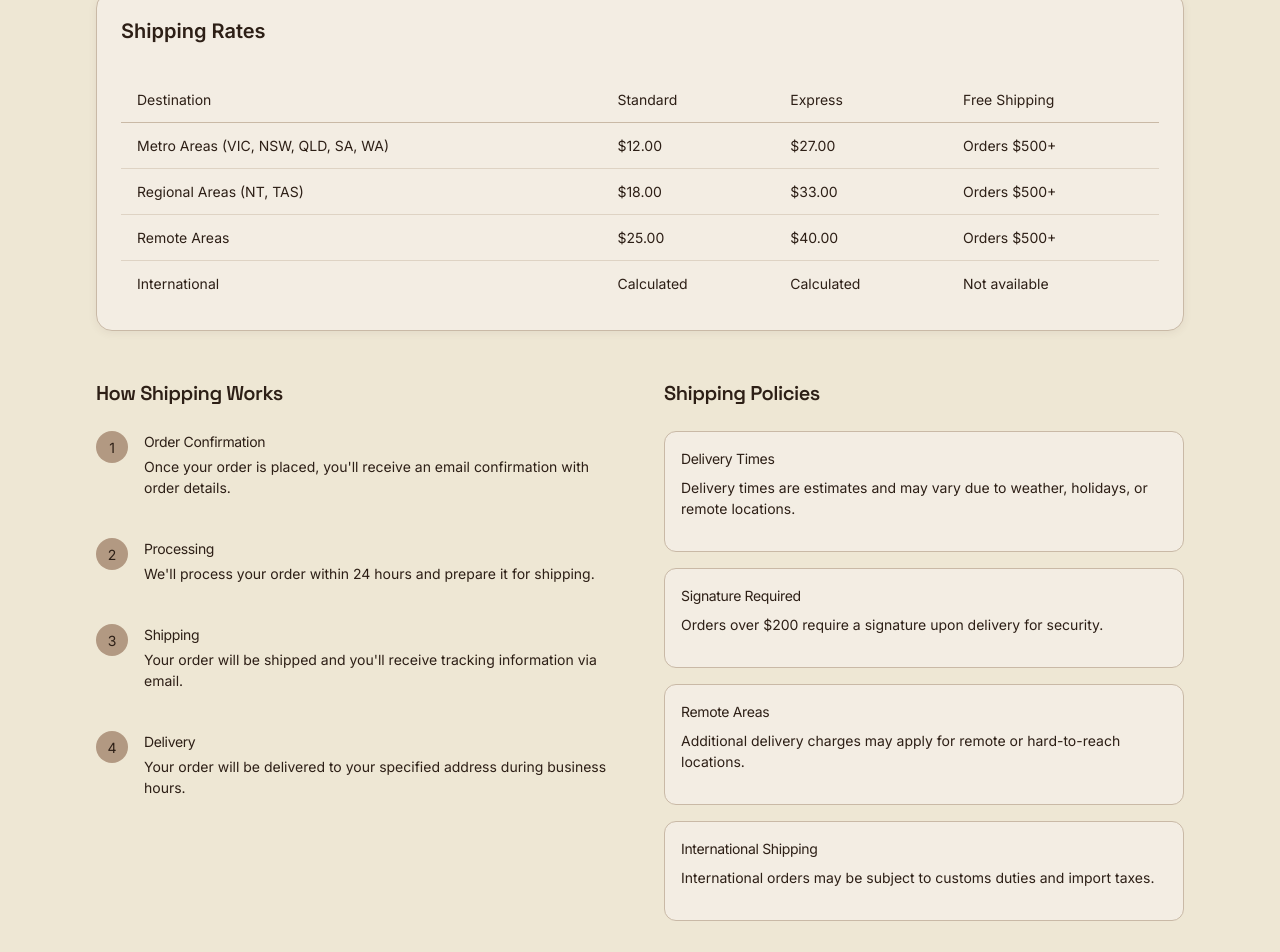
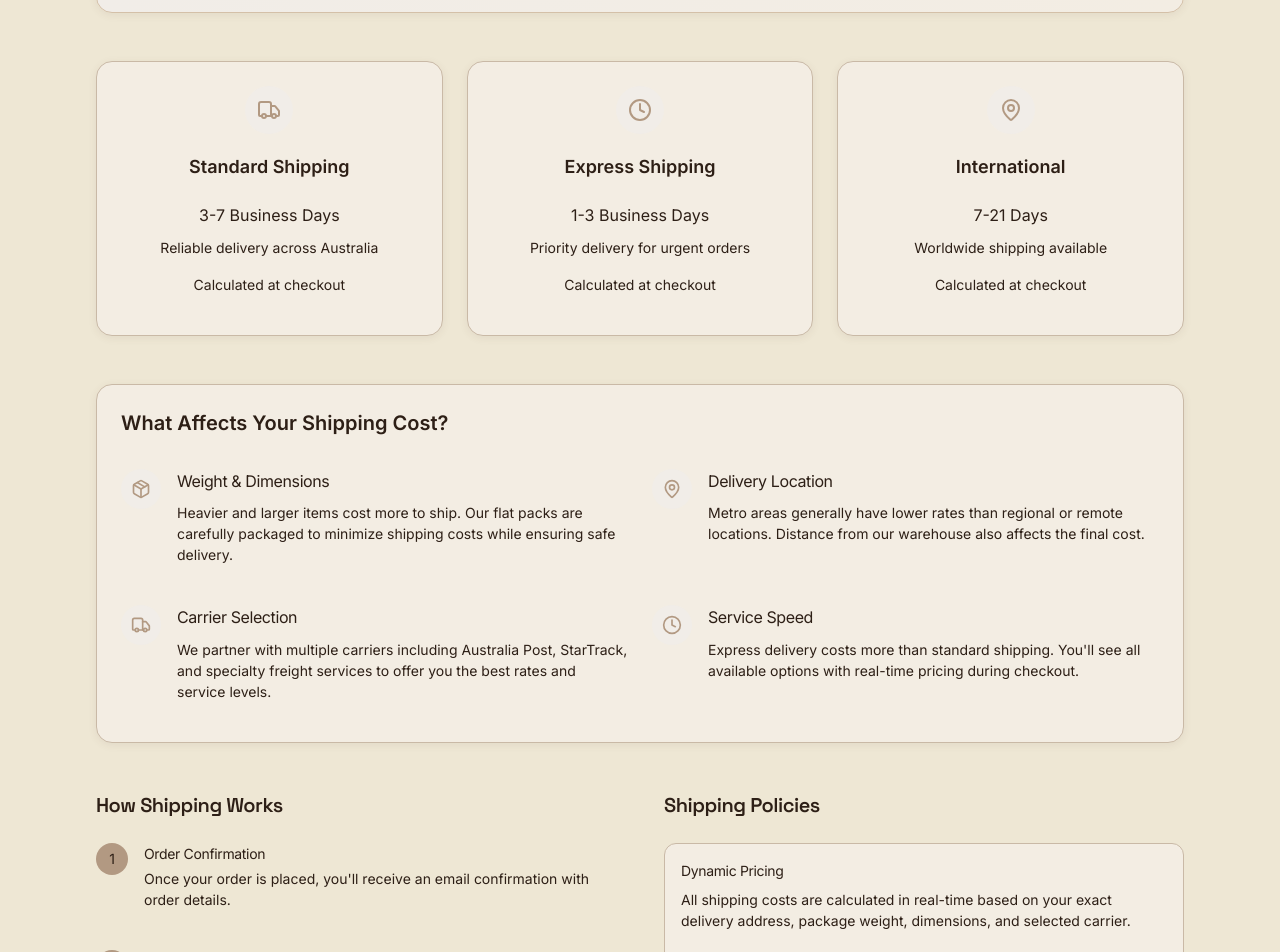
Before and after one commit to jxmstudio/unwind-designs, a Next.js app: page /policies/shipping in a window 1280 px wide. Shown: the part 600-1552 px from the top of the page. Built offline with nearby package versions, Linux system fonts and the light colour scheme.

Commit message:
Updated shipping policy to reflect dynamic BigPost API pricing based on weight, dimensions, and location

```diff
--- a/src/app/policies/shipping/page.tsx
+++ b/src/app/policies/shipping/page.tsx
@@ -34,6 +34,25 @@ export default function ShippingPage() {
             </motion.p>
           </motion.div>
 
+          {/* Shipping Calculator Notice */}
+          <Card className="bg-gradient-to-r from-brown-100 to-cream-300 border-brown-300 mb-12">
+            <CardContent className="p-8 text-center">
+              <div className="flex items-center justify-center mb-4">
+                <div className="w-16 h-16 bg-brown-500 rounded-full flex items-center justify-center">
+                  <Truck className="w-8 h-8 text-white" />
+                </div>
+              </div>
+              <h3 className="text-2xl font-bold text-textPrimary mb-3">
+                Real-Time Shipping Calculation
+              </h3>
+              <p className="text-lg text-textPrimary/80 max-w-3xl mx-auto leading-relaxed">
+                Shipping costs are calculated automatically at checkout based on your delivery address,
+                item weight, dimensions, and chosen carrier. We use <strong>BigPost API</strong> to provide
+                you with the most accurate and competitive shipping rates from trusted Australian carriers.
+              </p>
+            </CardContent>
+          </Card>
+
           {/* Shipping Options */}
           <div className="grid grid-cols-1 md:grid-cols-3 gap-6 mb-12">
             <Card className="bg-cream-300 border-borderNeutral">
@@ -49,7 +68,7 @@ export default function ShippingPage() {
                   Reliable delivery across Australia
                 </p>
                 <p className="text-textPrimary font-medium text-body-small">
-                  Free on orders over $500
+                  Calculated at checkout
                 </p>
               </CardContent>
             </Card>
@@ -62,12 +81,12 @@ export default function ShippingPage() {
                 <CardTitle className="text-lg text-textPrimary">Express Shipping</CardTitle>
               </CardHeader>
               <CardContent className="text-center">
-                <p className="text-body font-bold text-brown-500 mb-2">1-2 Business Days</p>
+                <p className="text-body font-bold text-brown-500 mb-2">1-3 Business Days</p>
                 <p className="text-textSecondary text-body-small mb-4">
                   Priority delivery for urgent orders
                 </p>
                 <p className="text-textPrimary font-medium text-body-small">
-                  Additional $15.00
+                  Calculated at checkout
                 </p>
               </CardContent>
             </Card>
@@ -91,49 +110,64 @@ export default function ShippingPage() {
             </Card>
           </div>
 
-          {/* Shipping Rates Table */}
+          {/* Factors Affecting Shipping Cost */}
           <Card className="bg-cream-300 border-borderNeutral mb-12">
             <CardHeader>
-              <CardTitle className="text-xl text-textPrimary">Shipping Rates</CardTitle>
+              <CardTitle className="text-xl text-textPrimary">What Affects Your Shipping Cost?</CardTitle>
             </CardHeader>
             <CardContent>
-              <div className="overflow-x-auto">
-                <table className="w-full">
-                  <thead>
-                    <tr className="border-b border-borderNeutral">
-                      <th className="text-left py-3 px-4 font-medium text-textPrimary text-body-small">Destination</th>
-                      <th className="text-left py-3 px-4 font-medium text-textPrimary text-body-small">Standard</th>
-                      <th className="text-left py-3 px-4 font-medium text-textPrimary text-body-small">Express</th>
-                      <th className="text-left py-3 px-4 font-medium text-textPrimary text-body-small">Free Shipping</th>
-                    </tr>
-                  </thead>
-                  <tbody>
-                    <tr className="border-b border-borderNeutral/50">
-                      <td className="py-3 px-4 text-textPrimary text-body-small">Metro Areas (VIC, NSW, QLD, SA, WA)</td>
-                      <td className="py-3 px-4 text-textSecondary text-body-small">$12.00</td>
-                      <td className="py-3 px-4 text-textSecondary text-body-small">$27.00</td>
-                      <td className="py-3 px-4 text-green-600 font-medium text-body-small">Orders $500+</td>
-                    </tr>
-                    <tr className="border-b border-borderNeutral/50">
-                      <td className="py-3 px-4 text-textPrimary text-body-small">Regional Areas (NT, TAS)</td>
-                      <td className="py-3 px-4 text-textSecondary text-body-small">$18.00</td>
-                      <td className="py-3 px-4 text-textSecondary text-body-small">$33.00</td>
-                      <td className="py-3 px-4 text-green-600 font-medium text-body-small">Orders $500+</td>
-                    </tr>
-                    <tr className="border-b border-borderNeutral/50">
-                      <td className="py-3 px-4 text-textPrimary text-body-small">Remote Areas</td>
-                      <td className="py-3 px-4 text-textSecondary text-body-small">$25.00</td>
-                      <td className="py-3 px-4 text-textSecondary text-body-small">$40.00</td>
-                      <td className="py-3 px-4 text-green-600 font-medium text-body-small">Orders $500+</td>
-                    </tr>
-                    <tr>
-                      <td className="py-3 px-4 text-textPrimary text-body-small">International</td>
-                      <td className="py-3 px-4 text-textSecondary text-body-small">Calculated</td>
-                      <td className="py-3 px-4 text-textSecondary text-body-small">Calculated</td>
-                      <td className="py-3 px-4 text-textSecondary text-body-small">Not available</td>
-                    </tr>
-                  </tbody>
-                </table>
+              <div className="grid grid-cols-1 md:grid-cols-2 gap-6">
+                <div className="flex items-start gap-4">
+                  <div className="w-10 h-10 bg-brown-100 rounded-full flex items-center justify-center flex-shrink-0">
+                    <Package className="w-5 h-5 text-brown-500" />
+                  </div>
+                  <div>
+                    <h3 className="text-body font-medium text-textPrimary mb-2">Weight & Dimensions</h3>
+                    <p className="text-textSecondary text-body-small">
+                      Heavier and larger items cost more to ship. Our flat packs are carefully packaged
+                      to minimize shipping costs while ensuring safe delivery.
+                    </p>
+                  </div>
+                </div>
+
+                <div className="flex items-start gap-4">
+                  <div className="w-10 h-10 bg-brown-100 rounded-full flex items-center justify-center flex-shrink-0">
+                    <MapPin className="w-5 h-5 text-brown-500" />
+                  </div>
+                  <div>
+                    <h3 className="text-body font-medium text-textPrimary mb-2">Delivery Location</h3>
+                    <p className="text-textSecondary text-body-small">
+                      Metro areas generally have lower rates than regional or remote locations.
+                      Distance from our warehouse also affects the final cost.
+                    </p>
+                  </div>
+                </div>
+
+                <div className="flex items-start gap-4">
+                  <div className="w-10 h-10 bg-brown-100 rounded-full flex items-center justify-center flex-shrink-0">
+                    <Truck className="w-5 h-5 text-brown-500" />
+                  </div>
+                  <div>
+                    <h3 className="text-body font-medium text-textPrimary mb-2">Carrier Selection</h3>
+                    <p className="text-textSecondary text-body-small">
+                      We partner with multiple carriers including Australia Post, StarTrack, and specialty
+                      freight services to offer you the best rates and service levels.
+                    </p>
+                  </div>
+                </div>
+
+                <div className="flex items-start gap-4">
+                  <div className="w-10 h-10 bg-brown-100 rounded-full flex items-center justify-center flex-shrink-0">
+                    <Clock className="w-5 h-5 text-brown-500" />
+                  </div>
+                  <div>
+                    <h3 className="text-body font-medium text-textPrimary mb-2">Service Speed</h3>
+                    <p className="text-textSecondary text-body-small">
+                      Express delivery costs more than standard shipping. You'll see all available
+                      options with real-time pricing during checkout.
+                    </p>
+                  </div>
+                </div>
               </div>
             </CardContent>
           </Card>
@@ -194,27 +228,31 @@ export default function ShippingPage() {
               <h2 className="text-xl font-semibold text-textPrimary mb-6">Shipping Policies</h2>
               <div className="space-y-4">
                 <div className="bg-cream-300 p-4 rounded-lg border border-borderNeutral">
+                  <h3 className="text-body-small font-medium text-textPrimary mb-2">Dynamic Pricing</h3>
+                  <p className="text-textSecondary text-body-small">
+                    All shipping costs are calculated in real-time based on your exact delivery address,
+                    package weight, dimensions, and selected carrier.
+                  </p>
+                </div>
+                <div className="bg-cream-300 p-4 rounded-lg border border-borderNeutral">
                   <h3 className="text-body-small font-medium text-textPrimary mb-2">Delivery Times</h3>
                   <p className="text-textSecondary text-body-small">
                     Delivery times are estimates and may vary due to weather, holidays, or remote locations.
+                    You'll see estimated delivery dates during checkout.
                   </p>
                 </div>
                 <div className="bg-cream-300 p-4 rounded-lg border border-borderNeutral">
-                  <h3 className="text-body-small font-medium text-textPrimary mb-2">Signature Required</h3>
+                  <h3 className="text-body-small font-medium text-textPrimary mb-2">Signature & Insurance</h3>
                   <p className="text-textSecondary text-body-small">
-                    Orders over $200 require a signature upon delivery for security.
-                  </p>
-                </div>
-                <div className="bg-cream-300 p-4 rounded-lg border border-borderNeutral">
-                  <h3 className="text-body-small font-medium text-textPrimary mb-2">Remote Areas</h3>
-                  <p className="text-textSecondary text-body-small">
-                    Additional delivery charges may apply for remote or hard-to-reach locations.
+                    High-value orders may require signature upon delivery. Insurance options are available
+                    for added protection of your items.
                   </p>
                 </div>
                 <div className="bg-cream-300 p-4 rounded-lg border border-borderNeutral">
                   <h3 className="text-body-small font-medium text-textPrimary mb-2">International Shipping</h3>
                   <p className="text-textSecondary text-body-small">
                     International orders may be subject to customs duties and import taxes.
+                    Rates calculated based on destination and package specifications.
                   </p>
                 </div>
               </div>
```
